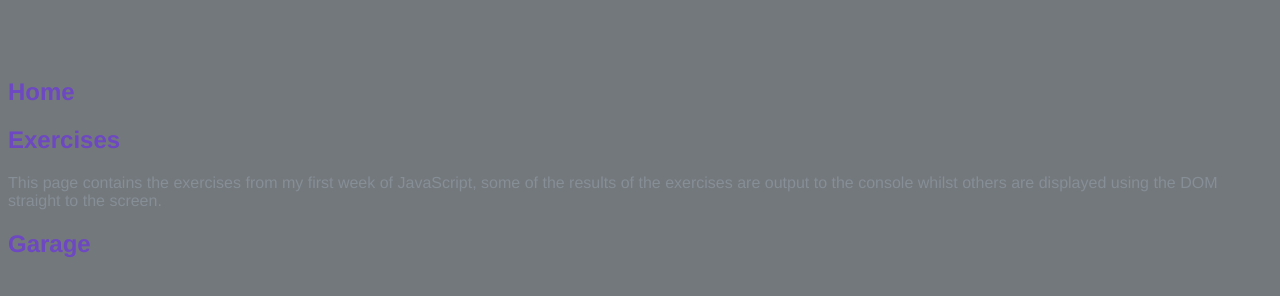
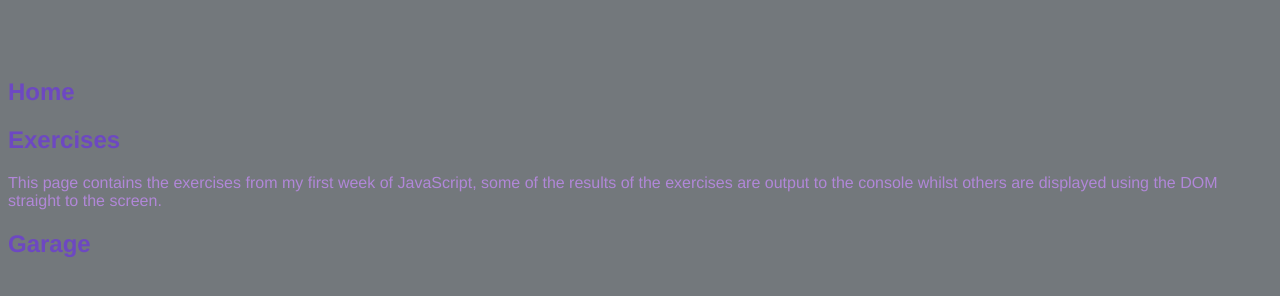
Before and after one commit to chapmanoo/chapmanoo.github.io, a website with bundled scripts: page project_list.html in a window 1280 px wide. Built offline with nearby package versions, Linux system fonts and the light colour scheme.

Commit message:
minor font and colour changes to myCSS.css

```diff
--- a/css/myCSS.css
+++ b/css/myCSS.css
@@ -10,6 +10,13 @@ body {
 .bg-primary {
 background-color: #26af44 !important; }
 
+#exercisesPara {
+    color: #b187d8;
+}
+
+#exercisesPara:hover {
+    color: #7a5b97;
+}
 
 h1:hover{
     color: rgb(56, 31, 197);
```
